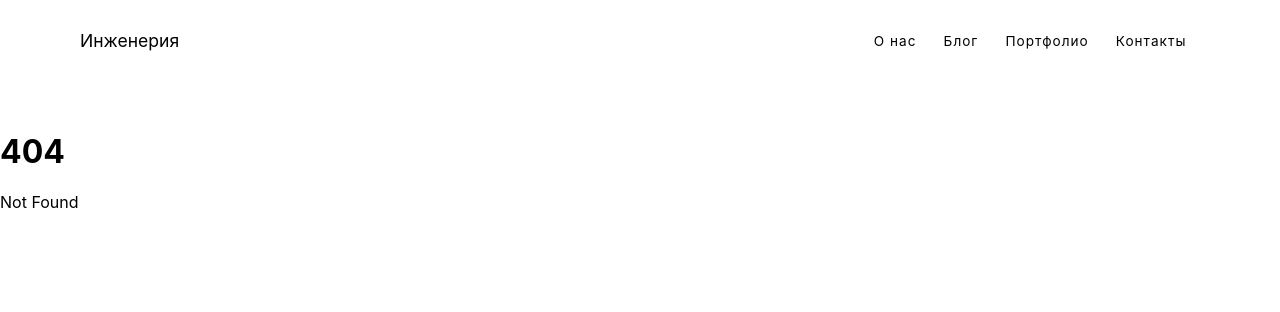
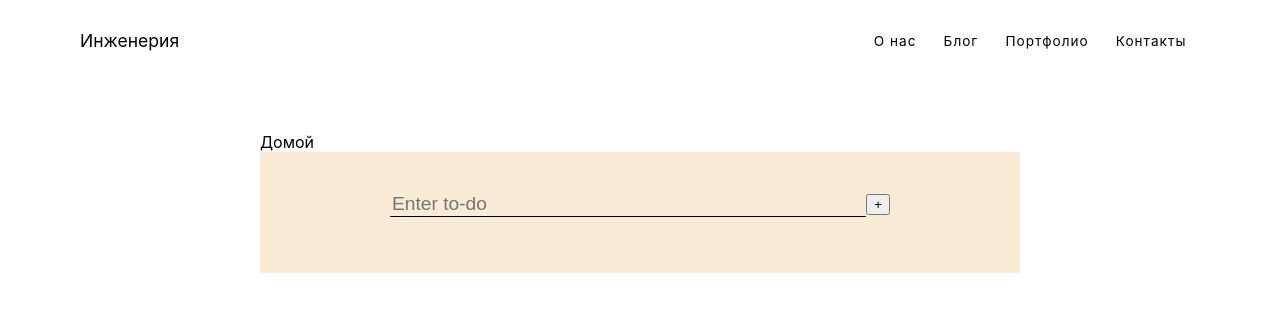
Before and after one commit to Dimatresko/Svelte-test, a SvelteKit app: page /project/apps/1 in a window 1280 px wide. Before the commit this address had no page. Shown: the top 312 px of the page. Built offline with nearby package versions, Linux system fonts and the light colour scheme.

Commit message:
add blog

```diff
--- /dev/null
+++ b/src/routes/project/apps/1/+layout.svelte
@@ -0,0 +1,12 @@
+<div class='container'>
+    <a href='/project'>Домой</a>
+    <slot/>
+  </div>
+
+  <style>
+    .container {
+      margin: 50px auto;
+      max-width: 800px;
+      padding: 0 20px;
+    }
+  </style>
--- /dev/null
+++ b/src/routes/project/apps/1/+page.svelte
@@ -0,0 +1,55 @@
+<script>
+    let newItem = '';
+    let todoList = [];
+    function add() {
+  if (newItem !== '') {
+    todoList = [
+      ...todoList,
+        {
+         задача: newItem,
+         завершено: false,
+        },
+      ];
+      newItem = '';
+    }
+   }
+
+</script>
+<main>
+    <form on:submit|preventDefault={add}>
+        <input bind:value={newItem} placeholder="Enter to-do" />
+        <button class="add-todo" on:click={add}><span>+</span></button>
+    </form>
+
+</main>
+<style>
+    main {
+      display: flex;
+      flex-direction: column;
+      align-items: center;
+      min-height: 100%;
+      padding: 5vmin;
+      box-sizing: border-box;
+      background: antiquewhite;
+    }
+    form {
+      width: 100%;
+      max-width: 500px;
+      display: flex;
+      align-items: center;
+      margin-bottom: 1rem;
+    }
+
+    input {
+      flex-grow: 1;
+      width: 0;
+      border: none;
+      border-bottom: 1px solid black;
+      background: transparent;
+      box-shadow: none;
+      font-size: 1.2rem;
+      margin: 0;
+      outline: none;
+    }
+
+</style>
```
